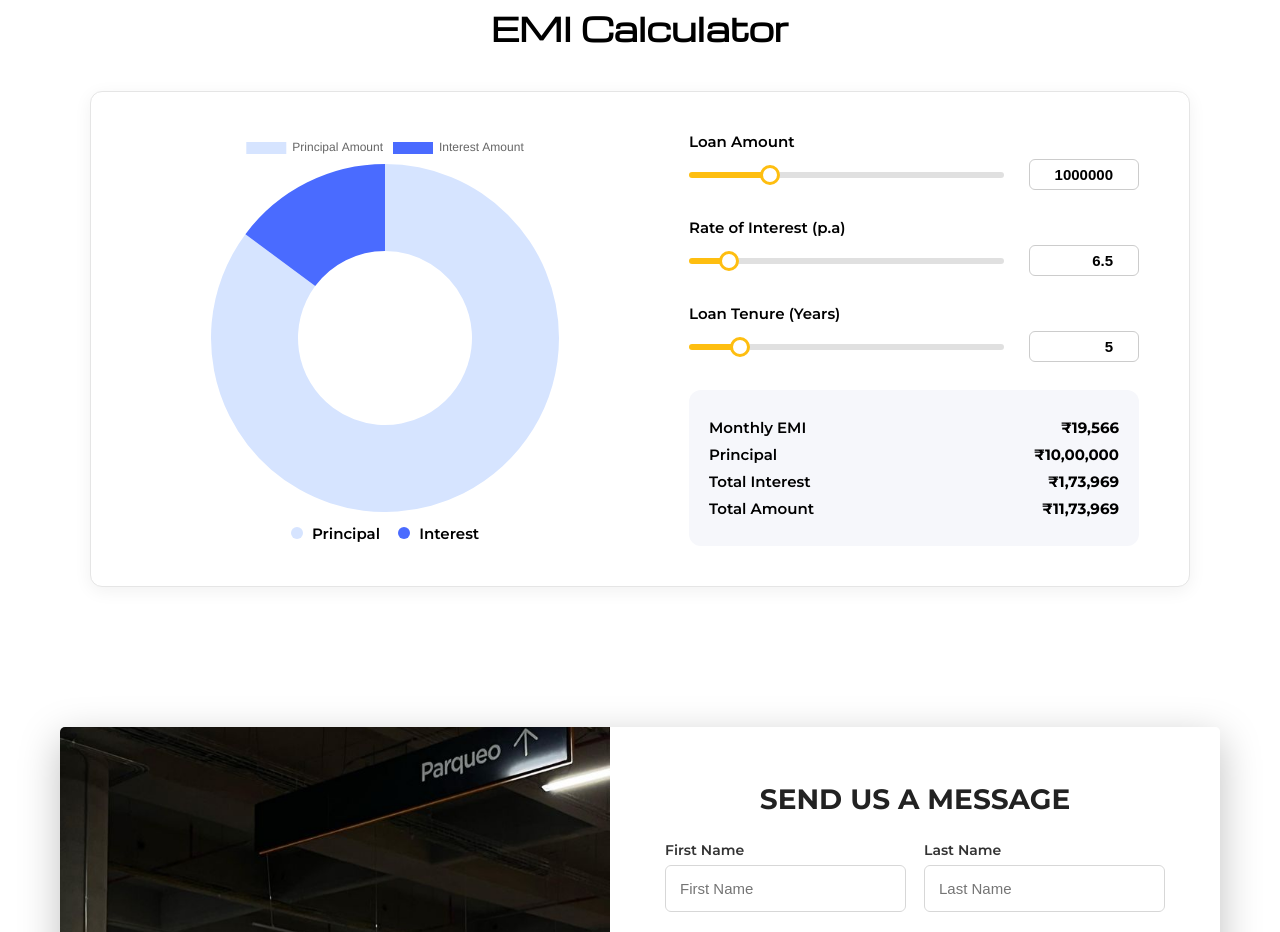
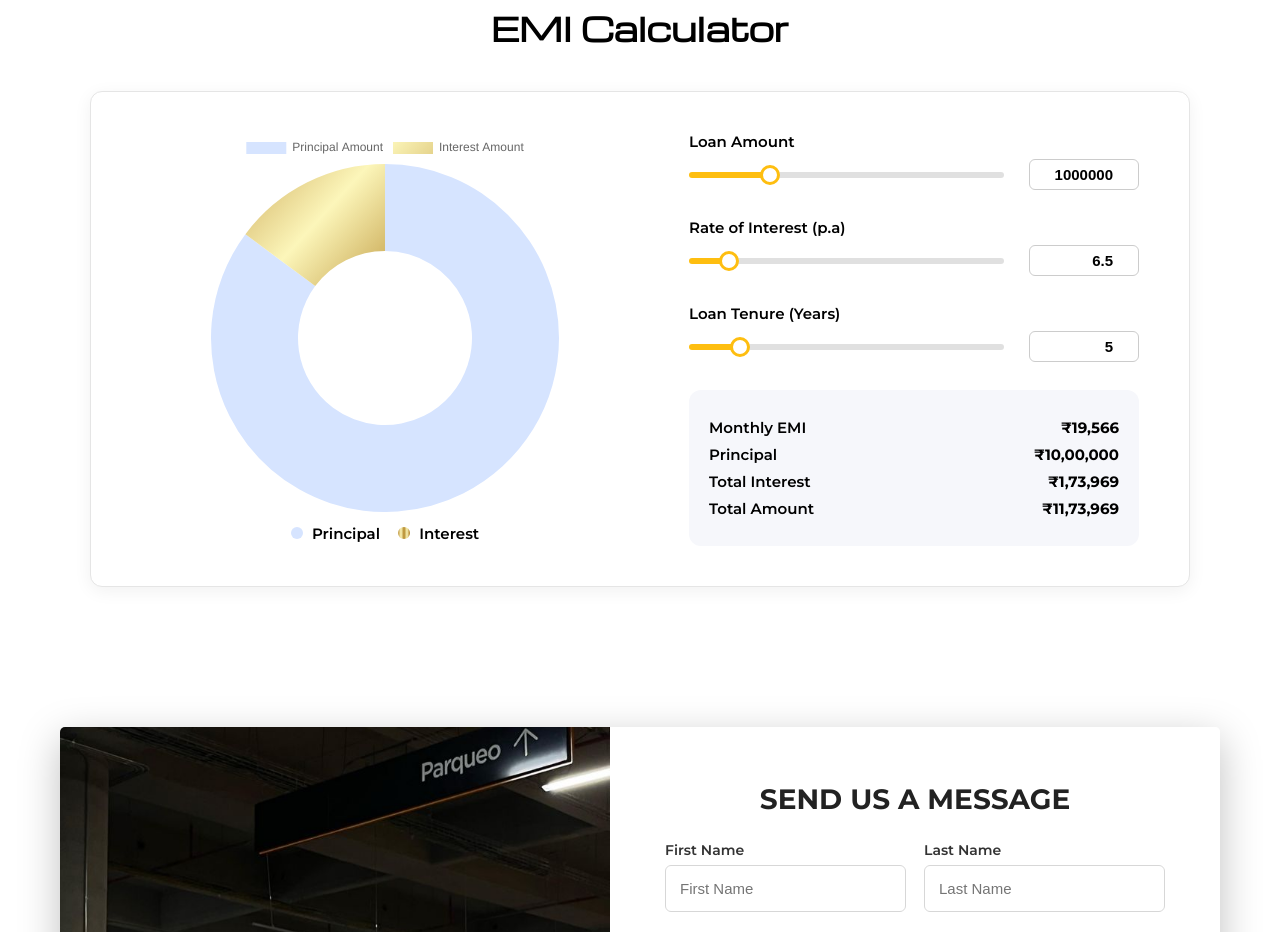
Before and after one commit to Nishxsm/Car_dealer, a React (Vite) app in the folder client/: page / in a window 1280 px wide. Shown: the part 4340-5272 px from the top of the page. Built offline with nearby package versions, Linux system fonts and the light colour scheme.

Commit message:
navbar/emi

```diff
--- a/client/src/App.jsx
+++ b/client/src/App.jsx
@@ -3,12 +3,14 @@ import Navbar from "./components/Navbar";
 import Footer from "./components/Footer";
 import Home from "./pages/Home";
 import Cars from "./pages/Cars";
+import ScrollToTop from "./components/hooks/ScrollToTop";
 
 
 export default function App() {
   return (
     <Router>
       <Navbar />
+      <ScrollToTop />
 
       <Routes>
         <Route path="/" element={<Home />} />
--- a/client/src/components/Emi.jsx
+++ b/client/src/components/Emi.jsx
@@ -29,11 +29,29 @@ export default function EMI() {
   datasets: [
     {
       data: [loan, totalInterest],
-        backgroundColor: ["#d6e4ff", "#4A6BFF"],
+      backgroundColor: (context) => {
+        const chart = context.chart;
+        const { ctx, chartArea } = chart;
+
+        if (!chartArea) return ["#d6e4ff", "#BF953F"];
+
+        const gradient = ctx.createLinearGradient(
+          chartArea.left, chartArea.top,
+          chartArea.right, chartArea.bottom
+        );
+        gradient.addColorStop(0, "#BF953F");
+        gradient.addColorStop(0.25, "#FCF6BA");
+        gradient.addColorStop(0.5, "#B38728");
+        gradient.addColorStop(0.75, "#FBF5B7");
+        gradient.addColorStop(1, "#AA771C");
+
+        return ["#d6e4ff", gradient];
+      },
       borderWidth: 0,
     },
   ],
 };
+
 
   return (
     <section className="emi-section">
--- a/client/src/components/Navbar.jsx
+++ b/client/src/components/Navbar.jsx
@@ -2,7 +2,7 @@ import React, { useEffect, useState } from "react";
 import { Link, useLocation } from "react-router-dom";
 import "../styles/navbar.css";
 import logoWhite from "../assets/images/luxewheelslogo.png";
-import logoBlack from "../assets/images/blacklogo.png";
+// import logoBlack from "../assets/images/blacklogo.png";
 
 export default function Navbar() {
   const [scrolled, setScrolled] = useState(false);
@@ -25,12 +25,13 @@ export default function Navbar() {
     return () => window.removeEventListener("scroll", handleScroll);
   }, [location]);
 
+
   return (
     <>
       <nav className={`nav ${scrolled ? "scrolled" : ""}`}>
         <div className="nav-left">
           <img
-            src={scrolled ? logoBlack : logoWhite}
+            src={logoWhite}
             alt="Luxe Wheels"
             className="brand-logo"
           />
--- /dev/null
+++ b/client/src/components/hooks/ScrollToTop.jsx
@@ -0,0 +1,15 @@
+import { useEffect } from "react";
+import { useLocation } from "react-router-dom";
+
+export default function ScrollToTop() {
+  const { pathname } = useLocation();
+
+  useEffect(() => {
+    window.scrollTo({
+      top: 0,
+      behavior: "instant",
+    });
+  }, [pathname]);
+
+  return null;
+}
--- a/client/src/styles/emi.css
+++ b/client/src/styles/emi.css
@@ -54,8 +54,20 @@
   border-radius: 50%;
   margin-right: 5px;
 }
-.dot.p { background: #d6e4ff; }
-.dot.i { background: #4A6BFF; }
+.dot.p {
+  background: #d6e4ff;
+}
+
+.dot.i {
+  background: linear-gradient(
+    to right,
+    #BF953F,
+    #FCF6BA,
+    #B38728,
+    #FBF5B7,
+    #AA771C
+  );
+}
 
 
 .emi-inputs {
--- a/client/src/styles/hero.css
+++ b/client/src/styles/hero.css
@@ -116,17 +116,17 @@
     display: flex;
     flex-direction: column;
     justify-content: center;
-    align-items: flex-start;
-    padding: 0;
+    padding:0;
   }
 
   .hero-title {
-    margin-bottom: 0;
+    margin-top: 20px;
   }
 
   .hero-title span {
     font-size: 40px;
     line-height: 1.05;
+    margin-top: 10px;
   }
 
 
@@ -145,3 +145,25 @@
   .hero-title span { font-size: 34px; }
   .hero-content { padding-top: 110px; }
 }
+
+
+@media (max-width: 900px) {
+  .hero-title {
+    margin-top: 0px;
+  }
+
+  .hero-desc {
+    bottom: 100px;
+  }
+}
+
+/* Extra small phones */
+@media (max-width: 420px) {
+  .hero-title {
+    margin-top: -100px;
+  }
+
+  .hero-desc {
+    bottom: 100px;
+  }
+}
--- a/client/src/styles/navbar.css
+++ b/client/src/styles/navbar.css
@@ -16,8 +16,8 @@
 }
 
 .nav.scrolled {
-  background: #fff;
-  color: #000;
+  background: #000;
+  color: #fff;
   box-shadow: 0 2px 10px rgba(0, 0, 0, 0.07);
   height: 75px;
 }
@@ -30,14 +30,14 @@
 .brand-logo {
   width: 170px;
   height: auto;
-  margin-left: 50px; /* Adjust this value to align with your text */
+  margin-left: 50px;
   object-fit: contain;
   transition: all 0.3s ease;
 }
 
 .nav.scrolled .brand-logo {
   width: 140px;
-  margin-left: 50px; /* Keep same alignment when scrolled */
+  margin-left: 50px;
 }
 
 .nav-menu {
```
Lines whose indentation alone changed are shown as unchanged.
